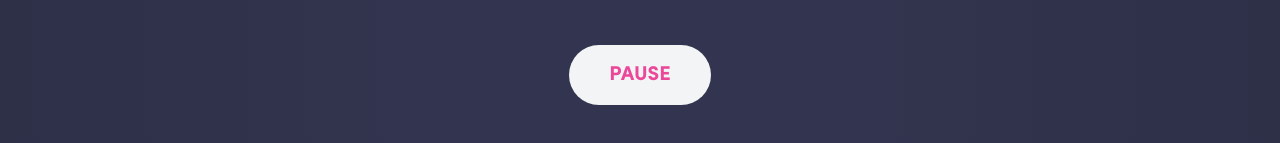
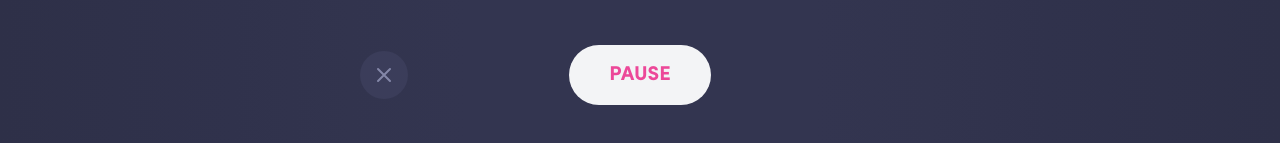
Before and after one commit to Performave/BreakTime, a Vue app: page / in a window 1280 px wide. Both pictures are taken after a click on the button "START". Shown: the part 493-636 px from the top of the page. Built offline with nearby package versions, Linux system fonts and the light colour scheme; a web font is replaced by a local one.

Commit message:
Added cancel option to VControls

```diff
--- a/src/components/VControls.vue
+++ b/src/components/VControls.vue
@@ -9,12 +9,35 @@
       </button>
     </template>
     <template v-if="active">
+      <div class="flex items-center justify-center w-full">
+        <div class="flex justify-end w-1/3 px-8">
+          <button class="p-3 h-12 w-12 button-muted rounded-full">
+            <svg
+            xmlns="http://www.w3.org/2000/svg"
+            class="icon-muted"
+            fill="none"
+            viewBox="0 0 24 24"
+            stroke="currentColor"
+          >
+            <path
+              stroke-linecap="round"
+              stroke-linejoin="round"
+              stroke-width="2"
+              d="M6 18L18 6M6 6l12 12"
+            />
+          </svg>
+          </button>
+        </div>
+        <div class="flex justify-center w-1/3">
           <button
             class="py-4 px-10 font-bold rounded-full transition-all bg-gray-100 text-pink-500 focus:ring-2 focus:ring-offset-2 focus:ring-offset-indigo-900 focus:ring-red-500 text-xl uppercase active:outline-none focus:outline-none outline-none"
             @click="toggleTimer"
           >
             Pause
           </button>
+        </div>
+        <div class="w-1/3"></div>
+      </div>
     </template>
   </div>
 </template>
@@ -28,8 +51,8 @@ export default defineComponent({
     const active = ref(false);
 
     const toggleTimer = () => {
-      active.value = !active.value
-    }
+      active.value = !active.value;
+    };
 
     return {
       active,
@@ -40,4 +63,11 @@ export default defineComponent({
 </script>
 
 <style scoped>
+.button-muted {
+  background-color: #3B3D5A;
+}
+
+.icon-muted {
+  color: #8487A8;
+}
 </style>
```
Lines whose indentation alone changed are shown as unchanged.
